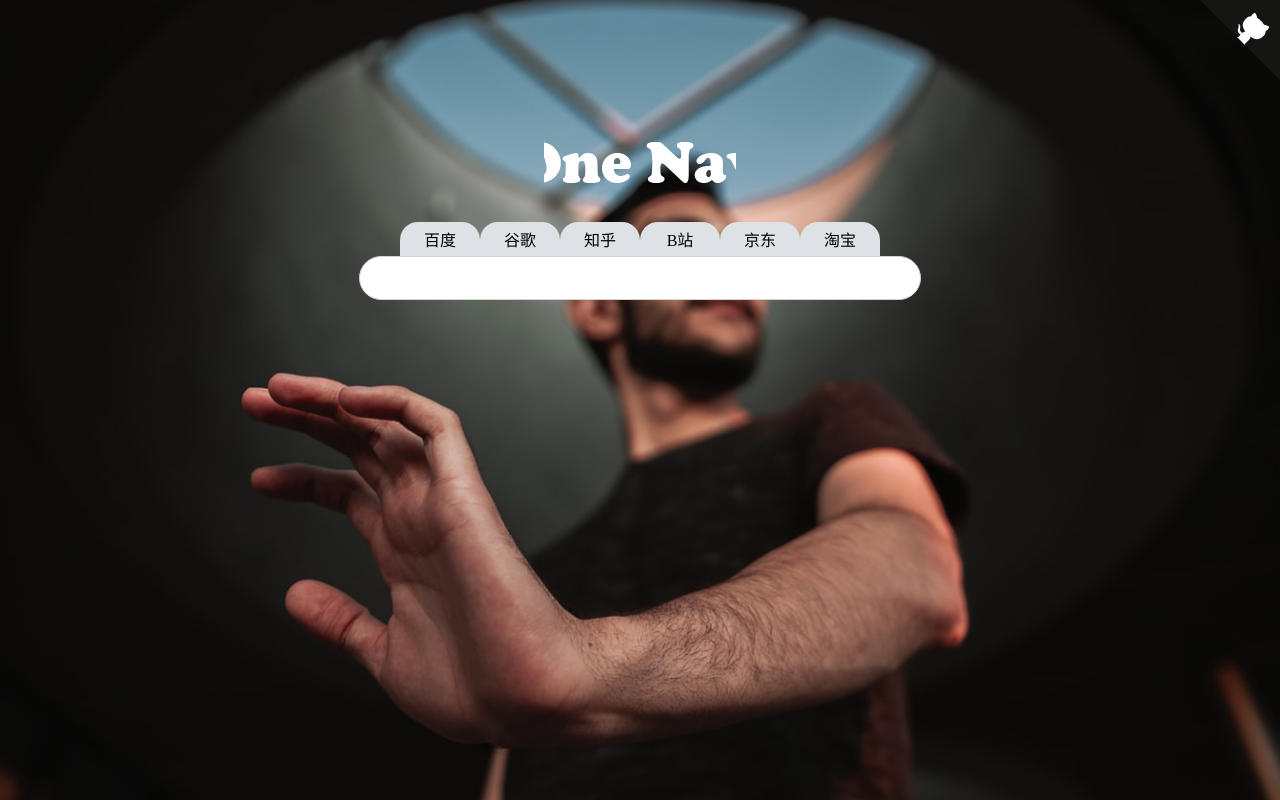
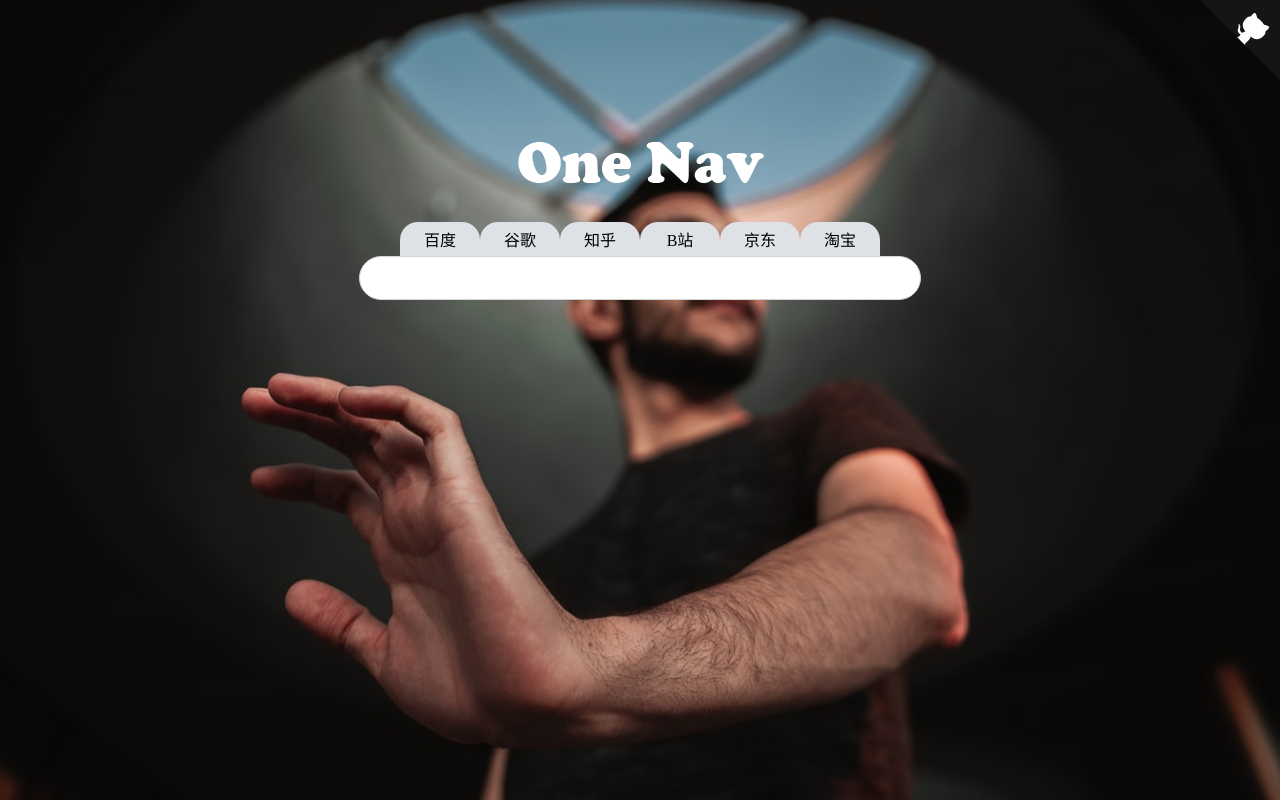
Before and after one commit to wh2887/McCallNav, a Vue app: page / in a window 1280 px wide. Built offline with nearby package versions, Linux system fonts and the light colour scheme.

Commit message:
modify logo width

```diff
--- a/src/assets/css/main.css
+++ b/src/assets/css/main.css
@@ -40,8 +40,14 @@ body {
   }
 }
 
+@media (max-width: 375px) {
+  .globalMain .center {
+    width: 360px;
+  }
+}
+
 .globalMain .logo {
-  width: 15vw;
+  width: 272px;
   height: 80px;
   position: absolute;
   top: 122px;
@@ -50,6 +56,7 @@ body {
   align-items: center;
   overflow: hidden;
 }
+
 
 .globalMain .searchBar {
   width: 562px;
```
